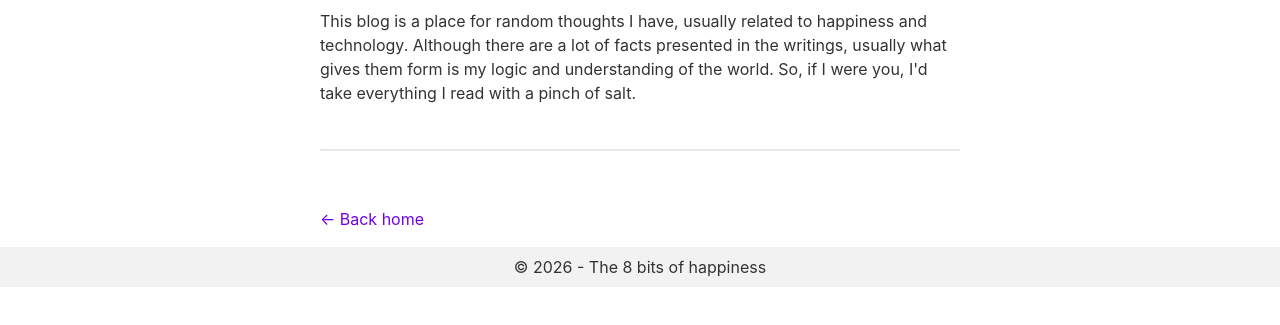
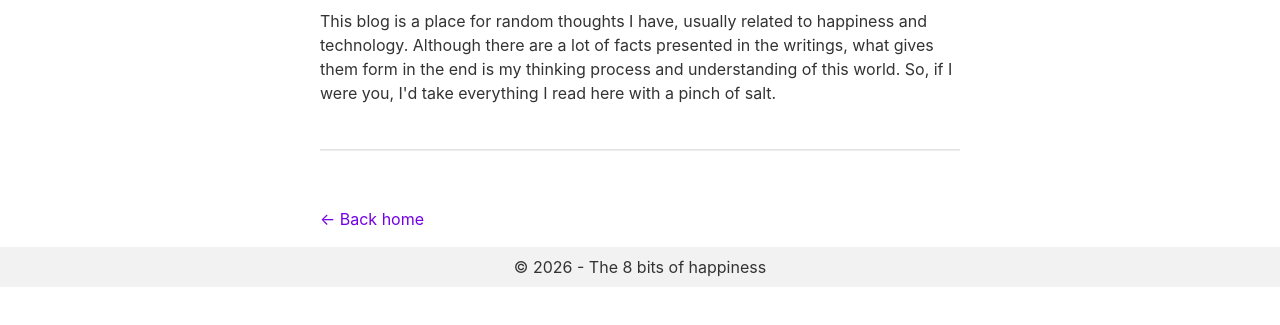
Before and after one commit to ar363/eleventy-stylus-blog-theme, an Eleventy site: page pages/about.md in a window 1280 px wide. Shown: the part 183-508 px from the top of the page. Built offline with nearby package versions, Linux system fonts and the light colour scheme; Eleventy itself is replaced by a stand-in of ours; files that its build step writes are made by us from their sources.

Commit message:
Fix: wording in about page

```diff
--- a/pages/about.md
+++ b/pages/about.md
@@ -8,4 +8,4 @@ eleventyNavigation:
   weight: 2
 ---
 
-This blog is a place for random thoughts I have, usually related to happiness and technology. Although there are a lot of facts presented in the writings, usually what gives them form is my logic and understanding of the world. So, if I were you, I'd take everything I read with a pinch of salt.
+This blog is a place for random thoughts I have, usually related to happiness and technology. Although there are a lot of facts presented in the writings, what gives them form in the end is my thinking process and understanding of this world. So, if I were you, I'd take everything I read here with a pinch of salt.
```
